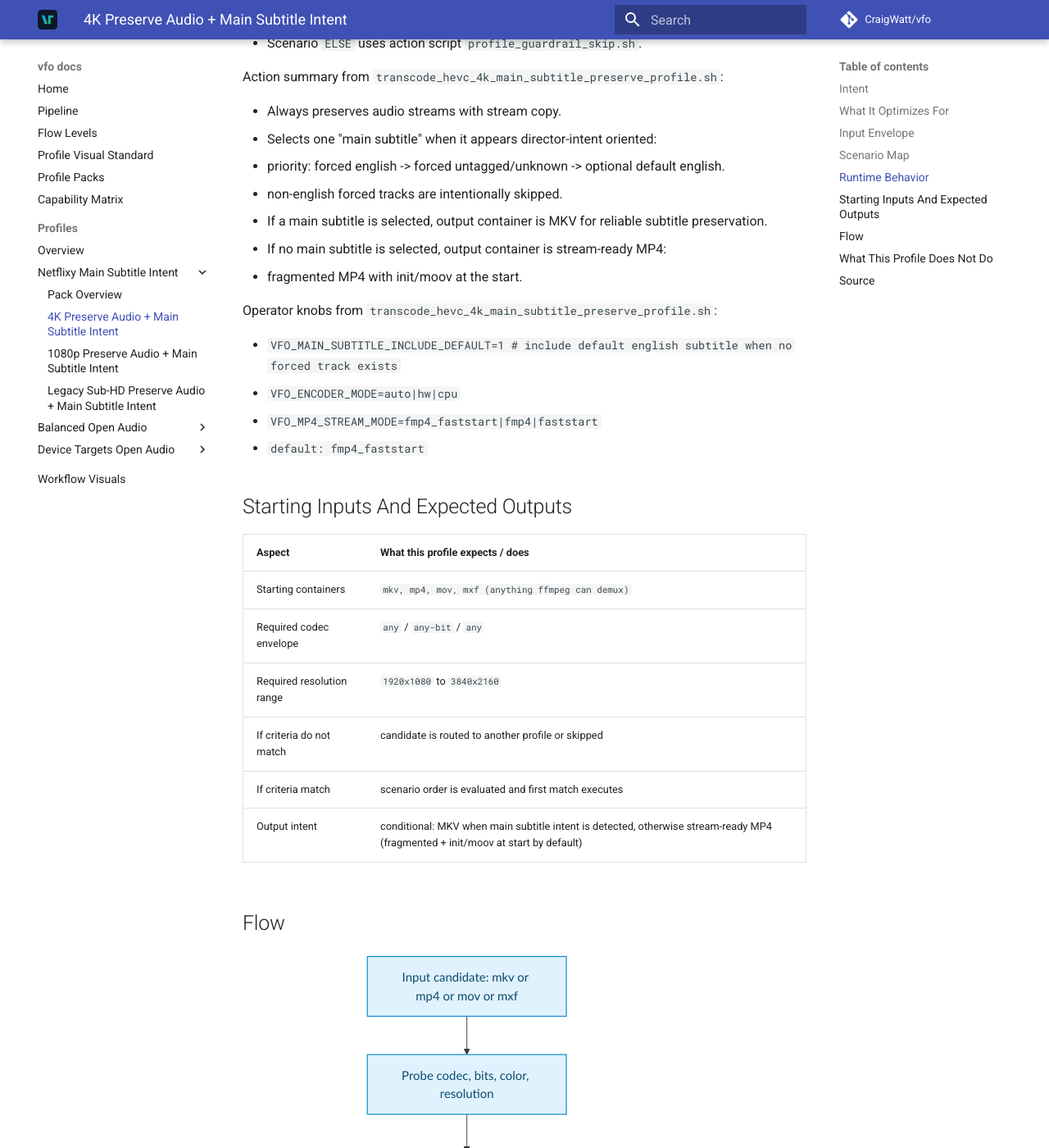
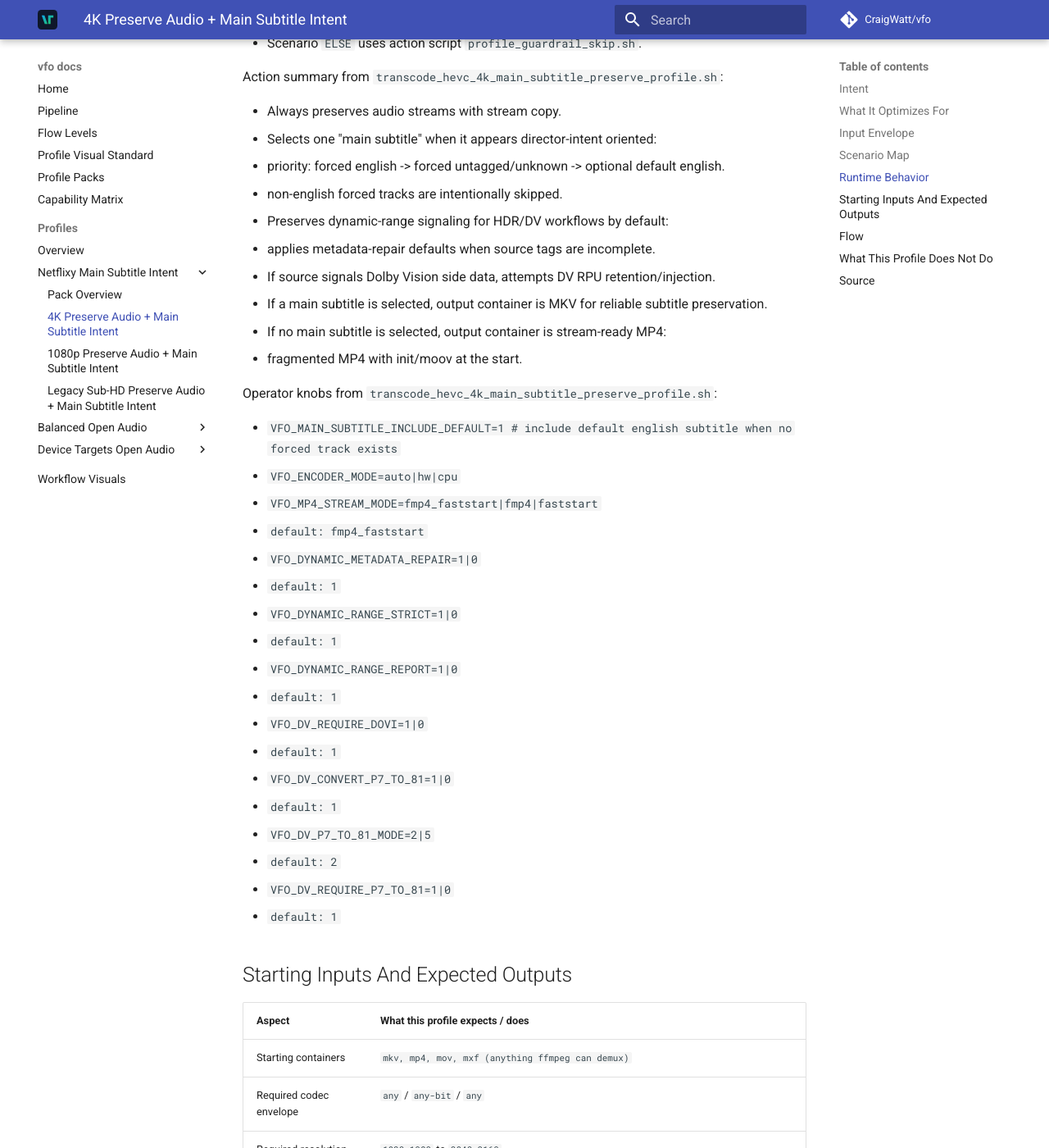
Before and after one commit to CraigWatt/vfo, an MkDocs documentation site: the page built from platform/docs-site/docs/profiles/generated/netflixy-preserve-audio-main-subtitle-intent-4k.md, in a window 1280 px wide and 1400 px high, scrolled down 1366 px. Shown: the whole window at 82% size. Built offline with MkDocs 1.6.1 and Material for MkDocs 9.7.7, drawn with Linux system fonts in a browser that asks for light colours; comment, search, counter and statistics services are not loaded; some of the changed text lies outside the part shown.

Commit message:
feat(netflixy): enforce hdr-dv preservation with metadata repair

```diff
--- a/platform/docs-site/docs/profiles/generated/netflixy-preserve-audio-main-subtitle-intent-4k.md
+++ b/platform/docs-site/docs/profiles/generated/netflixy-preserve-audio-main-subtitle-intent-4k.md
@@ -41,6 +41,9 @@ Action summary from `transcode_hevc_4k_main_subtitle_preserve_profile.sh`:
 - Selects one "main subtitle" when it appears director-intent oriented:
 -   priority: forced english -> forced untagged/unknown -> optional default english.
 -   non-english forced tracks are intentionally skipped.
+- Preserves dynamic-range signaling for HDR/DV workflows by default:
+-   applies metadata-repair defaults when source tags are incomplete.
+- If source signals Dolby Vision side data, attempts DV RPU retention/injection.
 - If a main subtitle is selected, output container is MKV for reliable subtitle preservation.
 - If no main subtitle is selected, output container is stream-ready MP4:
 -   fragmented MP4 with init/moov at the start.
@@ -51,6 +54,20 @@ Operator knobs from `transcode_hevc_4k_main_subtitle_preserve_profile.sh`:
 - `VFO_ENCODER_MODE=auto|hw|cpu`
 - `VFO_MP4_STREAM_MODE=fmp4_faststart|fmp4|faststart`
 - `default: fmp4_faststart`
+- `VFO_DYNAMIC_METADATA_REPAIR=1|0`
+- `default: 1`
+- `VFO_DYNAMIC_RANGE_STRICT=1|0`
+- `default: 1`
+- `VFO_DYNAMIC_RANGE_REPORT=1|0`
+- `default: 1`
+- `VFO_DV_REQUIRE_DOVI=1|0`
+- `default: 1`
+- `VFO_DV_CONVERT_P7_TO_81=1|0`
+- `default: 1`
+- `VFO_DV_P7_TO_81_MODE=2|5`
+- `default: 2`
+- `VFO_DV_REQUIRE_P7_TO_81=1|0`
+- `default: 1`
 
 ## Starting Inputs And Expected Outputs
 
@@ -94,7 +111,8 @@ flowchart TD
 - It does not generate ABR ladders (HLS/DASH); output is a single-file artifact.
 - It does not certify playback on every device model; profile criteria are compatibility-oriented guardrails.
 - It does not enforce PSNR/SSIM/VMAF thresholds unless quality checks are explicitly enabled and configured.
-- It does not guarantee HDR/DV metadata preservation for every source and toolchain combination.
+- It does not invent missing HDR/DV essence; metadata repair is heuristic and can be disabled.
+- It depends on source integrity and toolchain support for DV/HDR retention; strict mode may fail instead of silently downgrading.
 
 ## Source
 
```
Also changed, not shown: platform/docs-site/docs/profiles/generated/netflixy-preserve-audio-main-subtitle-intent-1080p.md (+9 -1 lines), platform/docs-site/docs/profiles/generated/netflixy-preserve-audio-main-subtitle-intent-legacy-subhd.md (+10 -1 lines), platform/docs-site/docs/profiles/packs/netflixy-main-subtitle-intent.md (+2 -1 lines), services/vfo/actions/README.md (+13 -0 lines), services/vfo/presets/netflixy_main_subtitle_intent/README.md (+11 -0 lines), 8 other files.
